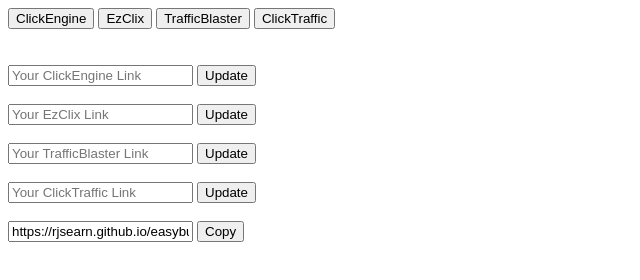
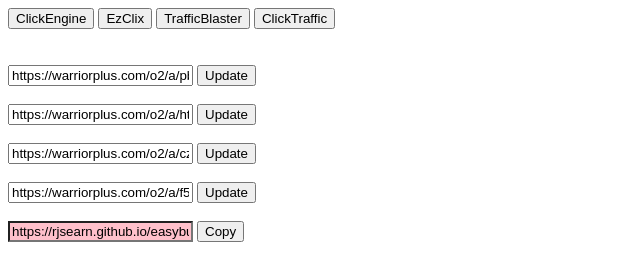
Before and after one commit to rjsearn/easybuilder, a plain HTML site: page refer.html in a window 1280 px wide. Shown: the whole page, without its empty margins (0-640 px from the left). Drawn offline with Linux system fonts and the light colour scheme.

Commit message:
Add files via upload

```diff
--- a/refer.html
+++ b/refer.html
@@ -2,6 +2,12 @@
 <html>
 <head>
     <title>Button Links</title>
+<style>
+        #output {
+            background-color: pink;
+            width: auto;
+        }
+    </style>
 </head>
 <body>
     <button id="button1">ClickEngine</button>
@@ -51,7 +57,12 @@
     </script>
 
 
-    <br><br><br>
+
+
+ <br><br><br>
+
+
+
 
     <input type="text" id="input1" placeholder="Your ClickEngine Link">
     <button id="updateButton1">Update</button>
@@ -69,7 +80,7 @@
     <button id="updateButton4">Update</button>
     <br><br>
 
-    <input type="text" id="output" value="https://rjsearn.github.io/easybuilder/refer?CEG=input1&EZC=input2&TBP=input3&CTC=input4" readonly>
+    <input type="text" id="output" value="" readonly>
     <button id="copyButton">Copy</button>
 
     <script>
@@ -79,7 +90,17 @@
             const input3 = document.getElementById("input3").value.replace("https://warriorplus.com/", "");
             const input4 = document.getElementById("input4").value.replace("https://warriorplus.com/", "");
 
-            const finalURL = `https://rjsearn.github.io/easybuilder/refer?CEG=${input1}&EZC=${input2}&TBP=${input3}&CTC=${input4}`;
+            const defaultInput1 = "o2/a/pbyg3j/0";
+            const defaultInput2 = "o2/a/ht2pjj/0";
+            const defaultInput3 = "o2/a/czl1tv/0";
+            const defaultInput4 = "o2/a/f5xqc8/0";
+
+            const finalInput1 = input1 || defaultInput1;
+            const finalInput2 = input2 || defaultInput2;
+            const finalInput3 = input3 || defaultInput3;
+            const finalInput4 = input4 || defaultInput4;
+
+            const finalURL = `https://rjsearn.github.io/easybuilder/refer?CEG=${finalInput1}&EZC=${finalInput2}&TBP=${finalInput3}&CTC=${finalInput4}`;
             document.getElementById("output").value = finalURL;
         }
 
@@ -95,6 +116,15 @@
         document.getElementById("updateButton4").addEventListener("click", updateOutput);
 
         document.getElementById("copyButton").addEventListener("click", copyOutput);
+
+        // Initialize the input boxes with default values
+        document.getElementById("input1").value = "https://warriorplus.com/o2/a/pbyg3j/0";
+        document.getElementById("input2").value = "https://warriorplus.com/o2/a/ht2pjj/0";
+        document.getElementById("input3").value = "https://warriorplus.com/o2/a/czl1tv/0";
+        document.getElementById("input4").value = "https://warriorplus.com/o2/a/f5xqc8/0";
+
+        // Call updateOutput initially to set the default output
+        updateOutput();
     </script>
 
 </body>
```
